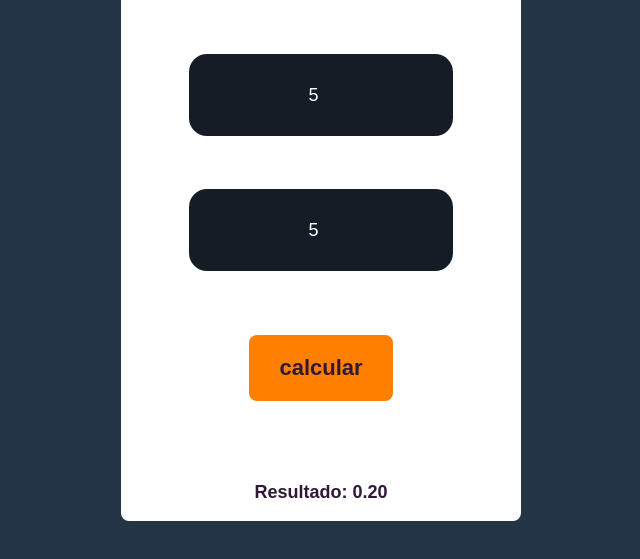
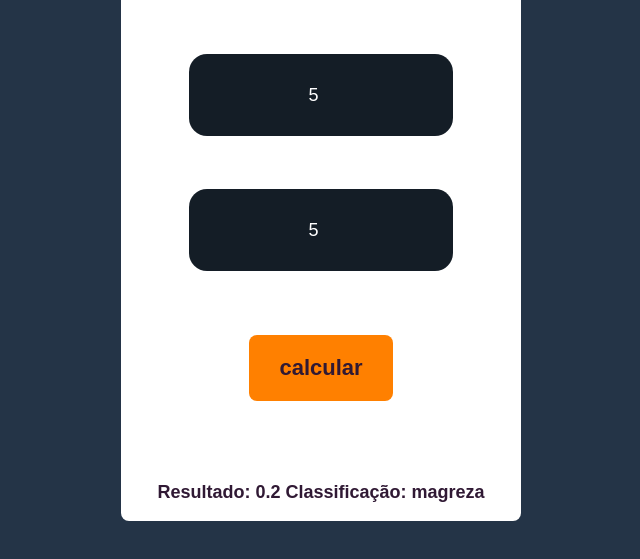
Before and after one commit to FF857/calculadora-imc, a plain HTML site: page index.html in a window 1280 px wide. Both pictures are taken after typing "5", "5" into the empty fields and a click on the button "calcular". Shown: the part 147-706 px from the top of the page, without its empty margins (319-959 px from the left). Drawn offline with Linux system fonts and the light colour scheme.

Commit message:
add conteudo script

```diff
--- a/index.html
+++ b/index.html
@@ -18,7 +18,7 @@
             <input type="number" id="altura" placeholder="Altura">
             <input type="number" id="peso" placeholder="Peso">
             <button id="calcular" onclick="calcular()">calcular</button>
-            <p id="resultado">Resultado:</p>
+            <p id="resultado">Resultado:    Classificação:</p>
         </div>
 
         <script src="script.js"></script>
--- a/script.js
+++ b/script.js
@@ -8,8 +8,24 @@ function calcular(){
 
     var resultado = (peso / (altura * altura));
 
-    var resultado_final = resultado.toFixed(2);
+    var resultado_final = resultado.toFixed(1);
 
-    document.getElementById("resultado").innerHTML = "Resultado: " + resultado_final;
+    if(resultado_final < 18.5){
+        document.getElementById("resultado").innerHTML = "Resultado: " + resultado_final + " Classificação: magreza";
+    }
+    if(resultado_final > 18.5 && resultado_final < 24.9) {
+        document.getElementById("resultado").innerHTML = "Resultado: " + resultado_final + " Classificação: normal";
+    }
+    if(resultado_final > 25.0 && resultado_final < 29.9) {
+        document.getElementById("resultado").innerHTML = "Resultado: " + resultado_final + " Classificação: sobrepeso";
+    }
+    if(resultado_final > 30.0 && resultado_final < 39.9) {
+        document.getElementById("resultado").innerHTML = "Resultado: " + resultado_final + " Classificação: obesidade";
+    }
+    if(resultado_final > 40.0) {
+        document.getElementById("resultado").innerHTML = "Resultado: " + resultado_final + " Classificação: obesidade grave";
+    }
+
+    //document.getElementById("resultado").innerHTML = "Resultado: " + resultado_final;
 
 }
```
